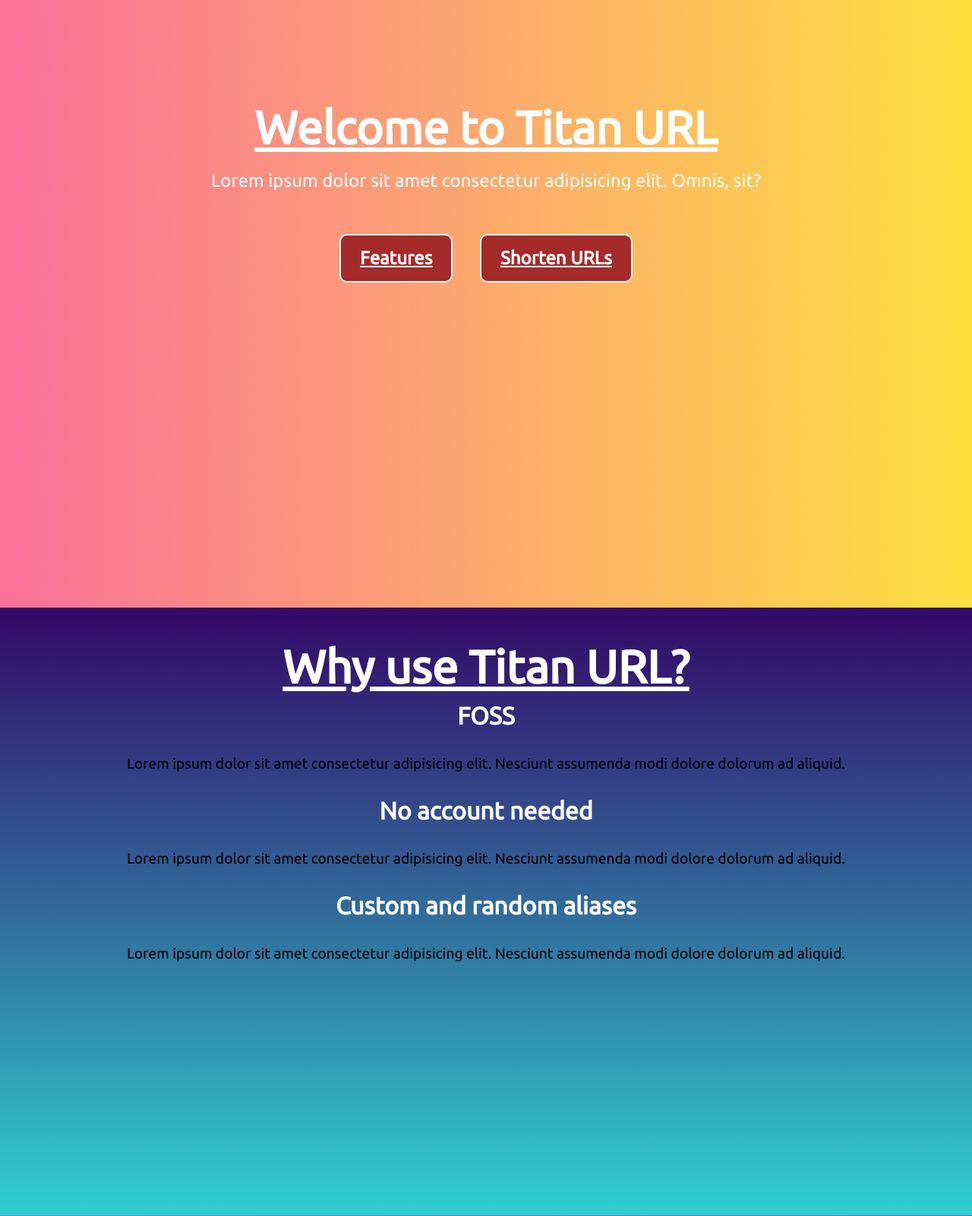
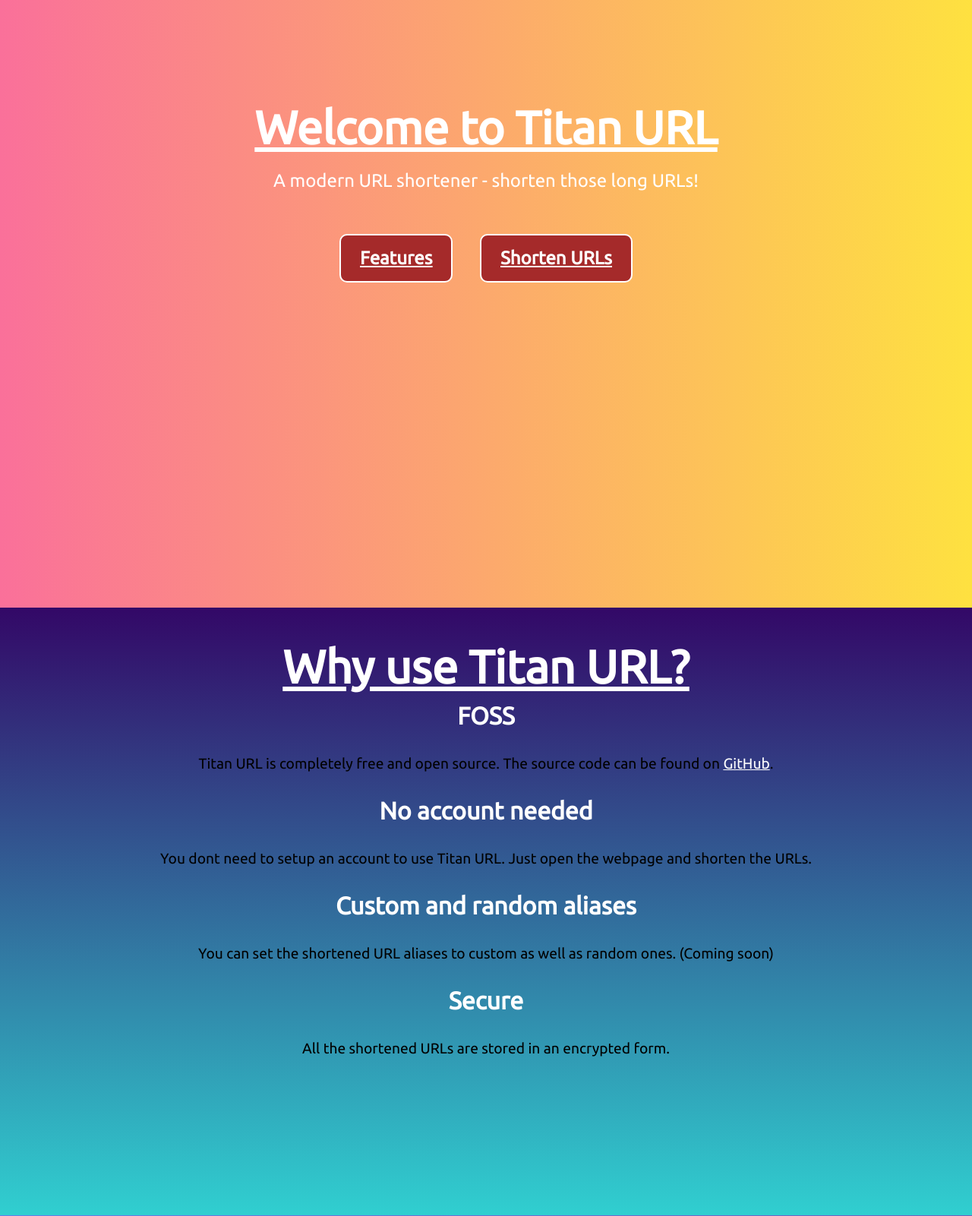
Before and after one commit to shravanasati/titan-url, a Flask app: page / in a window 1280 px wide. Shown: the part 56-1657 px from the top of the page at 76% size. Run offline with Flask 2, Linux system fonts and the light colour scheme.

Commit message:
💥 replaced dummy text, added result scroll and removed broken js code

```diff
--- a/app.py
+++ b/app.py
@@ -5,10 +5,11 @@ from string import ascii_letters, digits
 import re
 
 app = Flask(__name__)
+app.config["TEMPLATES_AUTO_RELOAD"] = True
 
 @app.route("/")
 def home():
-	return render_template('index.html', URL="The shortened URL will appear here")
+	return render_template('index.html', URL="The shortened URL will appear here", scroll="no")
 
 
 @app.route("/shorten", methods=['GET'])
@@ -31,7 +32,7 @@ def shorten():
 		c.execute("INSERT INTO urls VALUES(:url, :slug)", {"url":url, "slug":slug})
 		conn.commit()
 		conn.close()
-		return render_template('index.html', URL=f"{request.host_url}/{slug}")
+		return render_template('index.html', URL=f"{request.host_url}/{slug}", scroll="yes")
 
 
 	except Exception as e:
--- a/static/scripts/script.js
+++ b/static/scripts/script.js
@@ -12,18 +12,5 @@ async function copyToClipboard() {
     copybtn.innerText = "Copy"
 }
 
-function shorten() {
-    console.log("request");
-    let url = document.getElementById("original-url").innerText
-    if(url.trim() == "") {return}
-    fetch("/shorten")
-    .then(resp => resp.json())
-    .then(json => console.log(json))
-}
 let copyBtn = document.getElementById("copyBtn")
-
 copyBtn.addEventListener("click", copyToClipboard)
-
-let shortenBtn = document.getElementById("shortenBtn")
-console.log(shortenBtn);
-shortenBtn.addEventListener("click", shorten)
--- a/templates/index.html
+++ b/templates/index.html
@@ -33,7 +33,7 @@
 
                 <h1 class="h-primary underline center" id="title">Welcome to Titan URL </h1>
 
-                <p class="p-primary center" id="title-text">Lorem ipsum dolor sit amet consectetur adipisicing elit. Omnis, sit?</p>
+                <p class="p-primary center" id="title-text">A modern URL shortener - shorten those long URLs!</p>
 
                 <div class="home-buttons">
                     <button class="home-button btn center transition" id="homebtn-1">
@@ -51,22 +51,28 @@
             <h1 class="h-primary underline center" id="feature-title">Why use Titan URL?</h1>
             <div class="feature1">
                 <h2 class="h-secondary">FOSS</h2>
-                <p class="p-secondary center">Lorem ipsum dolor sit amet consectetur adipisicing elit. Nesciunt assumenda modi dolore dolorum ad aliquid.</p>
+                <p class="p-secondary center">Titan URL is completely free and open source. The source code can be found on <a href="https://github.com/Shravan-1908/titan-url" target="_blank" rel="noopener noreferrer">GitHub</a>.</p>
             </div>
 
             <div class="feature1">
                 <h2 class="h-secondary">No account needed</h2>
-                <p class="p-secondary center">Lorem ipsum dolor sit amet consectetur adipisicing elit. Nesciunt assumenda modi dolore dolorum ad aliquid.</p>
+                <p class="p-secondary center">You dont need to setup an account to use Titan URL. Just open the webpage and shorten the URLs.</p>
             </div>
 
             <div class="feature1">
                 <h2 class="h-secondary">Custom and random aliases</h2>
-                <p class="p-secondary center">Lorem ipsum dolor sit amet consectetur adipisicing elit. Nesciunt assumenda modi dolore dolorum ad aliquid.</p>
+                <p class="p-secondary center"> You can set the shortened URL aliases to custom as well as random ones. (Coming soon) </p>
+            </div>
+
+            <div class="feature1">
+                <h2 class="h-secondary">Secure</h2>
+                <p class="p-secondary center">All the shortened URLs are stored in an encrypted form.</p>
             </div>
 
         </section>
 
         <section id="shorten">
+
             <h1 class="h-primary underline center" id="shorten-title">Shorten URLs</h1>
             <h2 class="h-secondary">
                 Enter a URL to shorten it
@@ -86,11 +92,16 @@
                 </h2>
                 <button class="btn transition" id="copyBtn">Copy</button>
             </div>
+            {% if scroll == "yes" %}
+                <script>
+                    document.getElementById('result-url').scrollIntoView();
+                </script>
+            {% endif %}
         </section>
 
         <section id="about">
             <h1 class="h-primary underline center" id="about-title">About Us</h1>
-            <p class="p-primary">Lorem ipsum dolor sit amet consectetur adipisicing elit. Unde blanditiis ab culpa eaque assumenda minus magni laborum, quibusdam sapiente, optio cum molestias fuga illo nostrum porro vero repellendus explicabo voluptatem aut omnis quisquam excepturi! Quod magnam similique iure sed adipisci dolore quia nesciunt eos mollitia?</p>
+            <p class="p-primary">This website is solely designed by Shravan Asati. However, since this website is open source, contribution is more than welcome, to make Titan-URL more useful. The website's source code can be found on <a href="https://github.com/Shravan-1908/titan-url" target="_blank" rel="noopener noreferrer">GitHub.</a></p>
         </section>
     </main>
 
```
